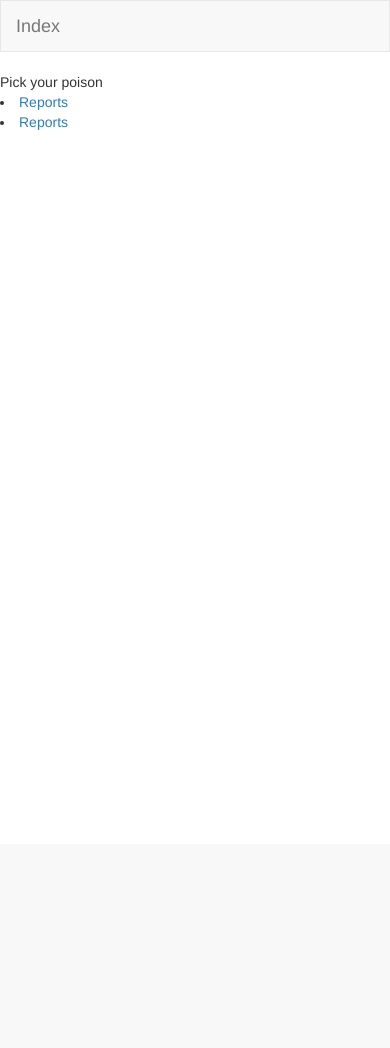
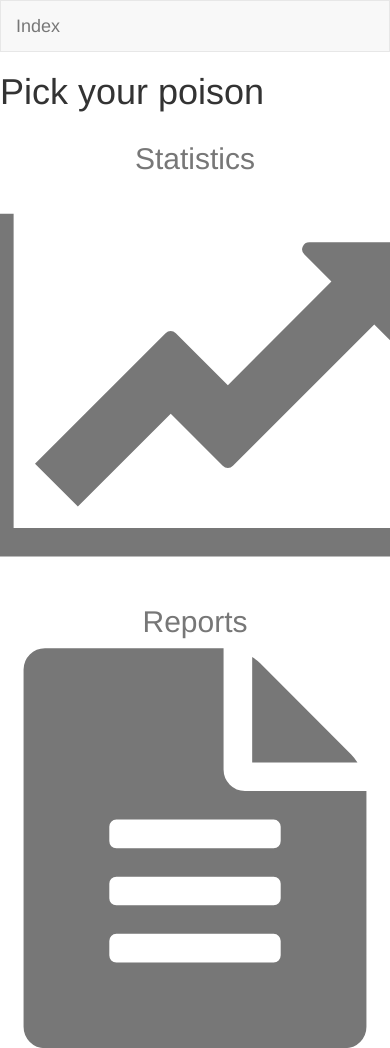
Before and after one commit to stengvac/cucumber-sem, a Django app: template cucumber_reports/templates/index.html in a window 390 px wide; the page is wider, and only the part inside the window is pictured. Before the commit the page ends 130 px from the top of that part, so only its background shows below. Run offline with Django 3.2, Linux system fonts and the light colour scheme; the template is opened without the code that fills it, so the values that code supplies are empty; some libraries are stand-ins or nearby versions.

Commit message:
Template improvment

```diff
--- a/cucumber_reports/templates/index.html
+++ b/cucumber_reports/templates/index.html
@@ -1,8 +1,21 @@
 {% extends 'layout.html' %}
 
 {% block content %}
-Pick your poison
+    <h1>Pick your poison</h1>
 
-<li><a href="{% url 'reports_overview' %}">Reports</a></li>
-<li><a href="{% url 'statistics_overview' %}">Reports</a></li>
+    <div class="row text-center text-muted">
+        <div class="col-md-6">
+            <h2><a class="text-muted" href="{% url 'statistics_overview' %}">Statistics</a></h2>
+            <div class="row">
+                <a class="text-muted" href="{% url 'statistics_overview' %}"><i class="fa fa-line-chart fa-5x" style="font-size:400px;"></i></a>
+            </div>
+        </div>
+        <div class="col-md-6">
+            <h2><a class="text-muted" href="{% url 'reports_overview' %}">Reports</a></h2>
+            <div class="row">
+                <a class="text-muted" href="{% url 'reports_overview' %}"><i class="fa fa-file-text fa-5x" style="font-size:400px;"></i></a>
+            </div>
+        </div>
+    </div>
+
 {% endblock %}
--- a/cucumber_reports/templates/layout.html
+++ b/cucumber_reports/templates/layout.html
@@ -1,9 +1,15 @@
+<html>
+<head>
     {# Load the tag library #}
     {% load bootstrap3 %}
 
     {# Load CSS and JavaScript #}
     {% bootstrap_css %}
     {% bootstrap_javascript %}
+
+    <link rel="stylesheet" href="https://cdnjs.cloudflare.com/ajax/libs/font-awesome/4.7.0/css/font-awesome.min.css">
+</head>
+<body>
 <div class="content">
 
     <nav class="navbar navbar-default">
@@ -23,3 +29,5 @@
     {% block content %}
     {% endblock %}
 </div>
+</body>
+</html>
--- a/cucumber_reports/urls.py
+++ b/cucumber_reports/urls.py
@@ -15,4 +15,5 @@ urlpatterns = [
     url(r'statistics/img/temp.png$', views.render_img, name='img'),
     url(r'statistics/overall$', views.StatisticOverviewView.as_view(), name='overall'),
     url(r'statistics/build/(?P<name>[\w]+)/(?P<number>[\w]+)/$', views.BuildRunStatisticsView.as_view(), name='statistics_build'),
+    url(r'statistics/overall$', views.StatisticOverviewView.as_view(), name='statistics_overview'),
 ]
```
Lines whose indentation alone changed are shown as unchanged.
